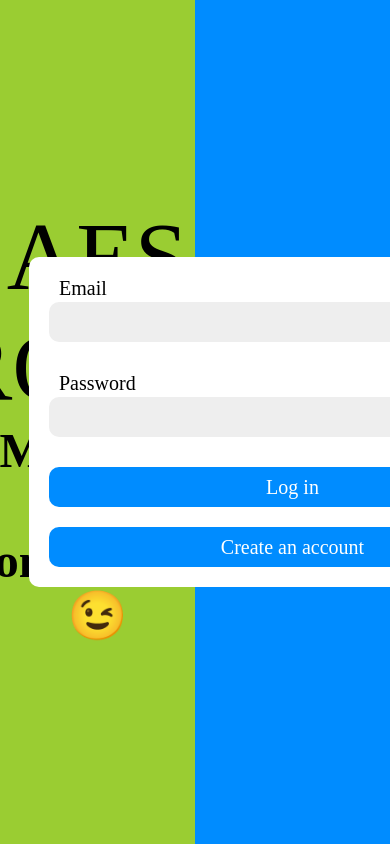
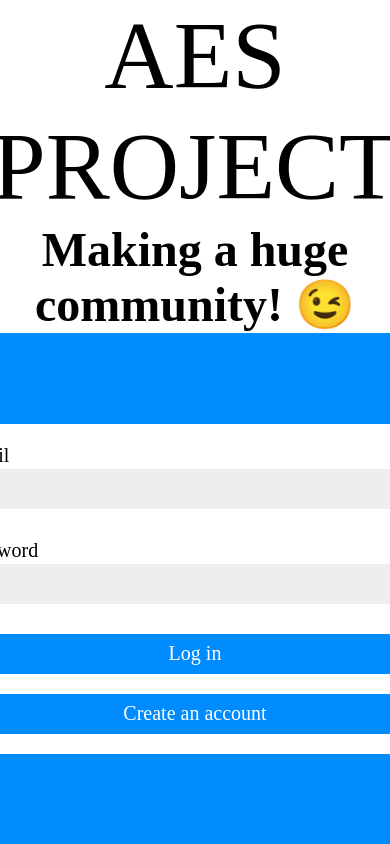
Before and after one commit to SergiGTAr/AESProject, a PHP site: page / in a window 390 px wide; the page is wider, and only the part inside the window is pictured. Run offline with PHP 8.4, Linux system fonts and the light colour scheme.

Commit message:
Desenvolupament Disseny SASS a index.php

```diff
--- a/styles/css/index.css
+++ b/styles/css/index.css
@@ -112,7 +112,18 @@ body .container .logContainer .logIn .label, body .container .logContainer .logI
 }
 
 @media screen and (max-width: 1200px) {
-  main {
-    background: yellowgreen;
+  body .container {
+    width: 100vw;
+    height: 100vh;
+    flex-direction: column;
+  }
+  body .container .brandContainer {
+    width: 100%;
+    height: 450px;
+  }
+  body .container .logContainer {
+    width: 100%;
+    height: 85%;
+    min-height: 350px;
   }
 }
--- a/styles/sass/index.sass
+++ b/styles/sass/index.sass
@@ -78,7 +78,7 @@ body
           font-size: 20px
 
 @media screen and (max-width: 1200px)
-  main
+  body
     .container
       width: 100vw
       height: 100vh
```
